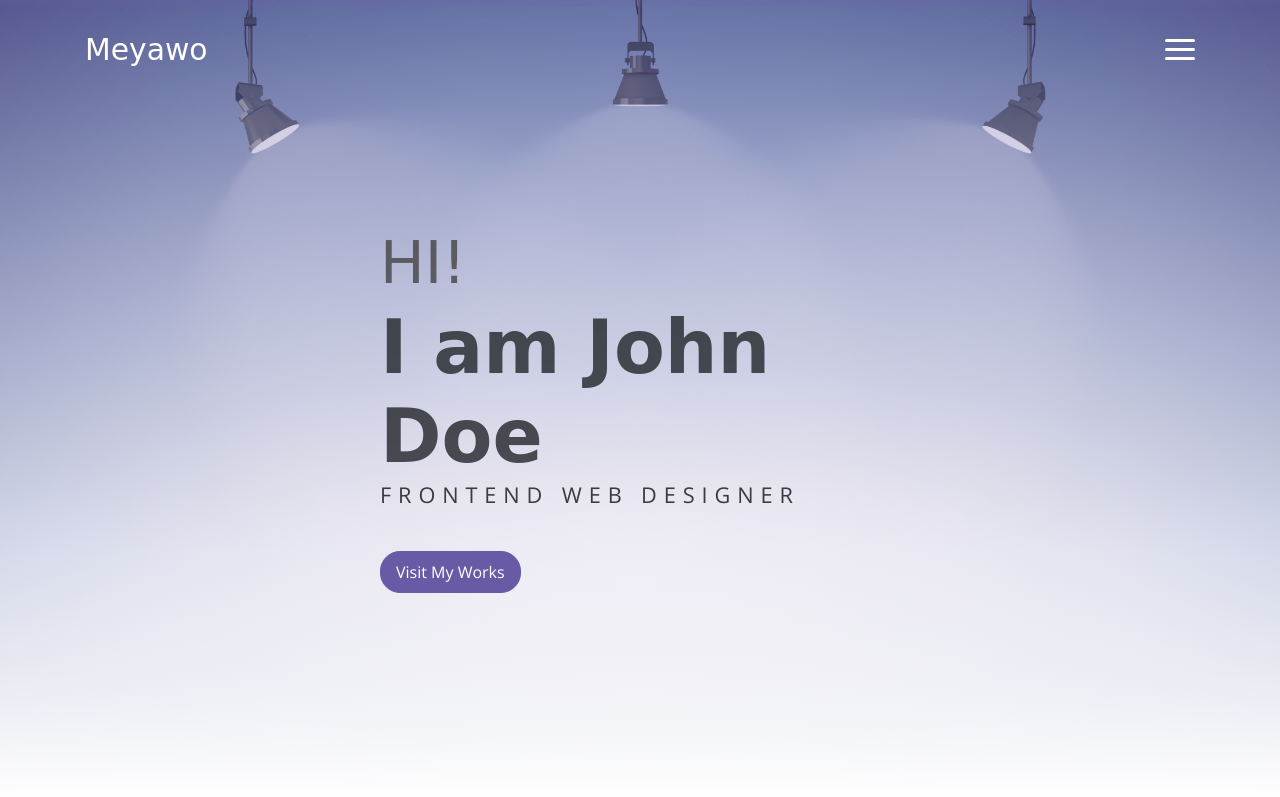
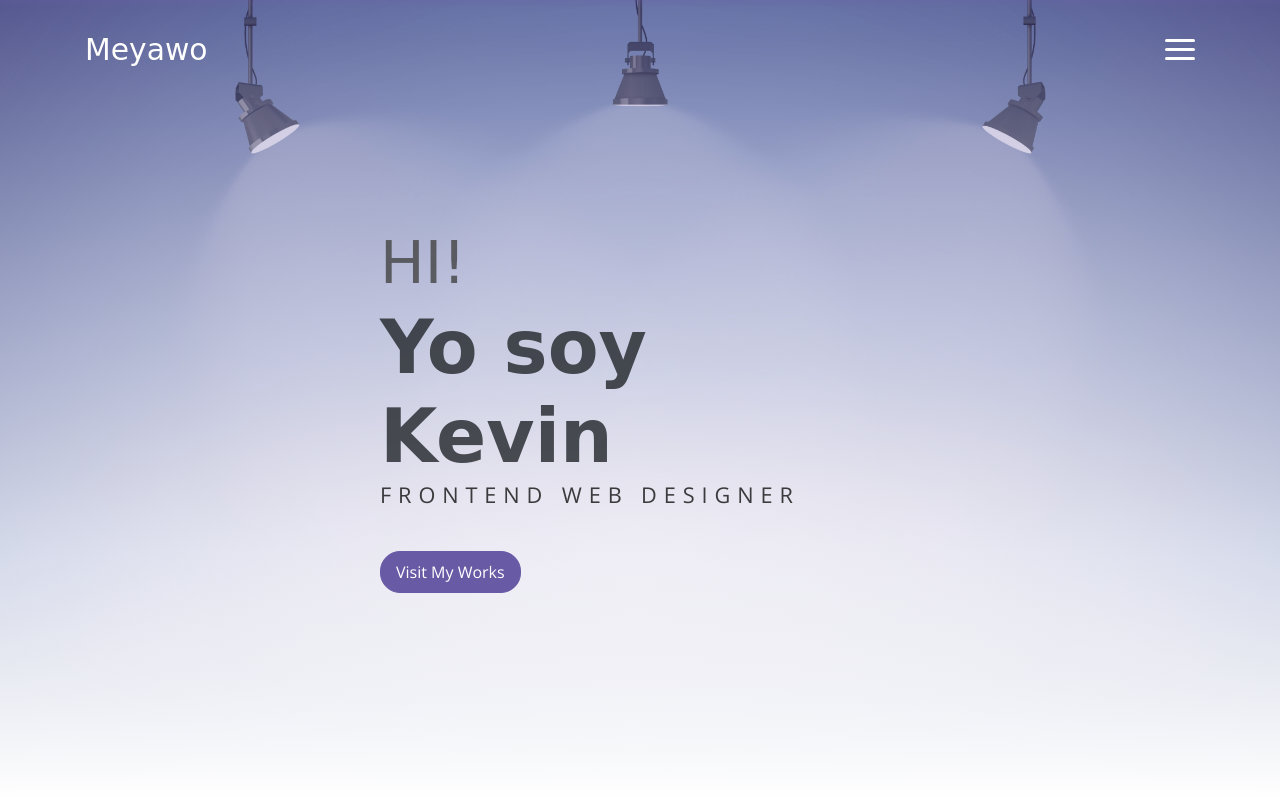
Before and after one commit to KAME1792/KAME1792.github.io, a plain HTML site: page index.html in a window 1280 px wide. Shown: the top 797 px of the page. Drawn offline with nearby package versions, Linux system fonts and the light colour scheme; a web font is replaced by a local one.

Commit message:
ACTUALIZACION DEL NOMBRE

```diff
--- a/index.html
+++ b/index.html
@@ -54,7 +54,7 @@
         <div class="header-content container">
             <h1 class="header-title">
                 <span class="up">HI!</span>
-                <span class="down">I am John Doe</span>
+                <span class="down">Yo soy Kevin</span>
             </h1>
             <p class="header-subtitle">FRONTEND WEB DESIGNER</p>
 
```
